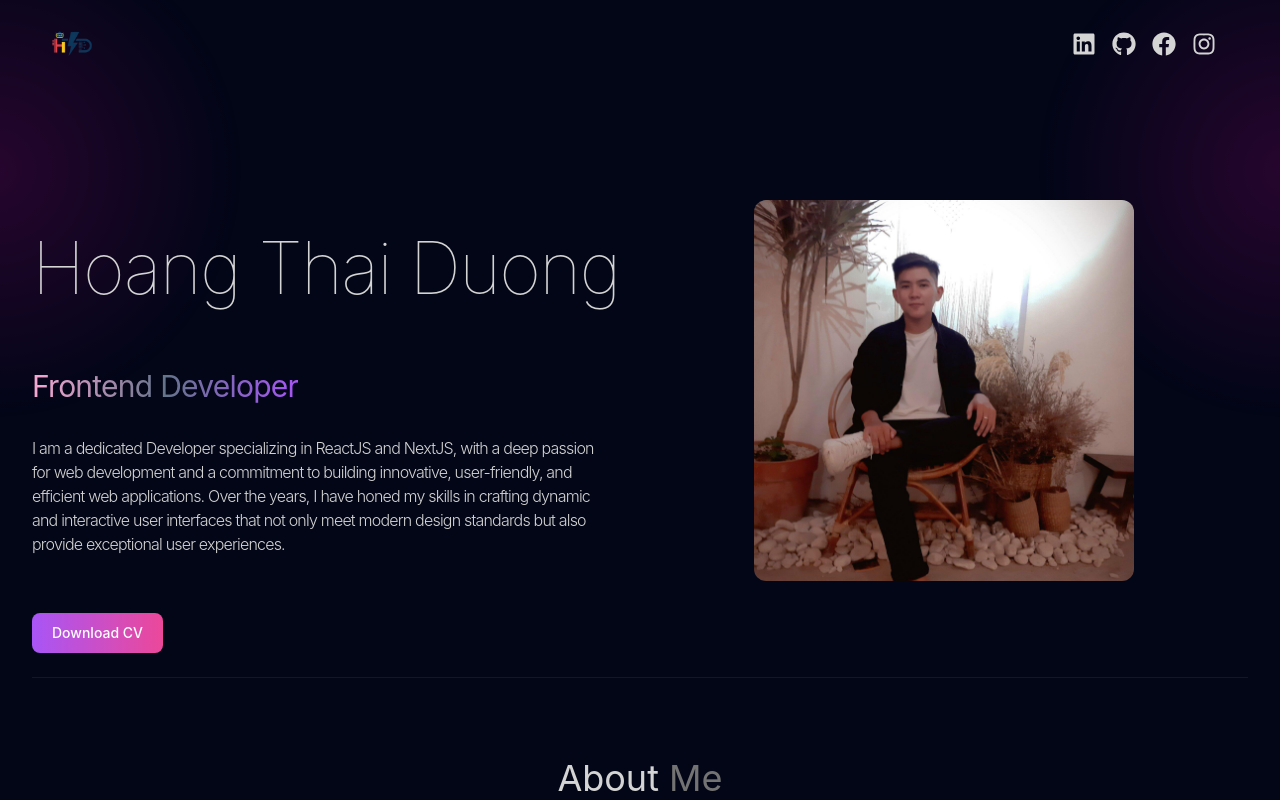
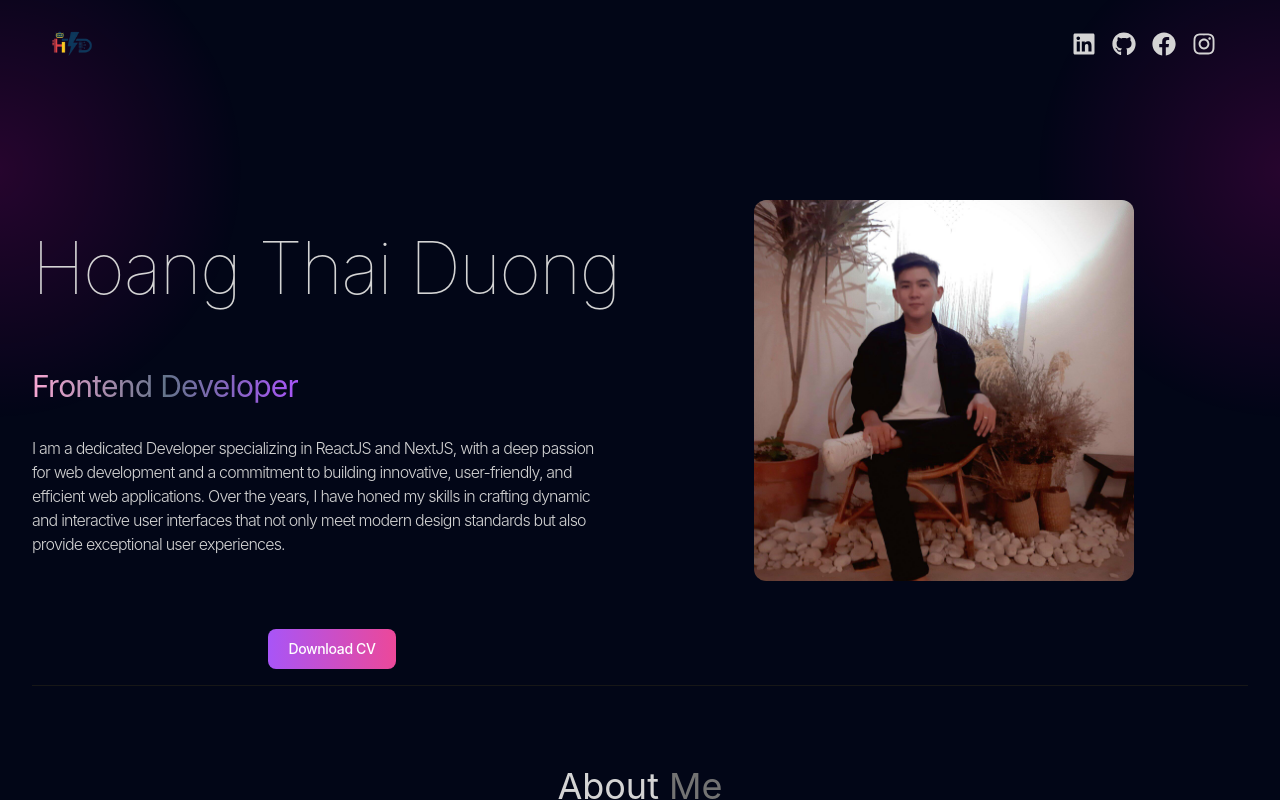
Before and after one commit to hoangthaiduong2001/portfolio, a React (Vite) app: page / in a window 1280 px wide. Shown: the top 801 px of the page. Built offline with nearby package versions, Linux system fonts and the light colour scheme.

Commit message:
update code

```diff
--- a/src/components/Hero.tsx
+++ b/src/components/Hero.tsx
@@ -74,24 +74,28 @@ const Hero = () => {
               animate="visible"
               src={imgPersonal}
               alt="imgPersonal"
-              className=" rounded-xl"
+              className="rounded-xl"
               width="70%"
               height="70%"
             />
           </div>
         </div>
+        <div className="w-full lg:w-1/2 sm:mt-4">
+          <div className="flex sm:justify-center">
             <motion.button
               variants={containerLeft(1)}
               initial="hidden"
               animate="visible"
               type="button"
-          className="text-white bg-gradient-to-r from-purple-500 to-pink-500 hover:bg-gradient-to-l focus:ring-4 focus:outline-none focus:ring-purple-200 dark:focus:ring-purple-800 font-medium rounded-lg text-sm px-5 py-2.5 text-center me-2 mb-2"
+              className="tracking-tight text-white bg-gradient-to-r from-purple-500 to-pink-500 hover:bg-gradient-to-l focus:ring-4 focus:outline-none focus:ring-purple-200 dark:focus:ring-purple-800 font-medium rounded-lg text-sm px-5 py-2.5 text-center me-2"
               onClick={handleDownload}
             >
               Download CV
             </motion.button>
           </div>
         </div>
+      </div>
+    </div>
   );
 };
 
--- a/src/constants/index.tsx
+++ b/src/constants/index.tsx
@@ -87,7 +87,7 @@ export const PROJECTS = [
     image: project3,
     description:
       "A personal portfolio website showcasing projects, skills, and contact information.",
-    technologies: ["HTML", "CSS", "TailwindCSS", "Reactjs"],
+    technologies: ["HTML", "CSS", "TailwindCSS", "Reactjs", "Responsive"],
     github: "https://github.com/hoangthaiduong2001/portfolio",
   },
 ];
```
Lines whose indentation alone changed are shown as unchanged.
